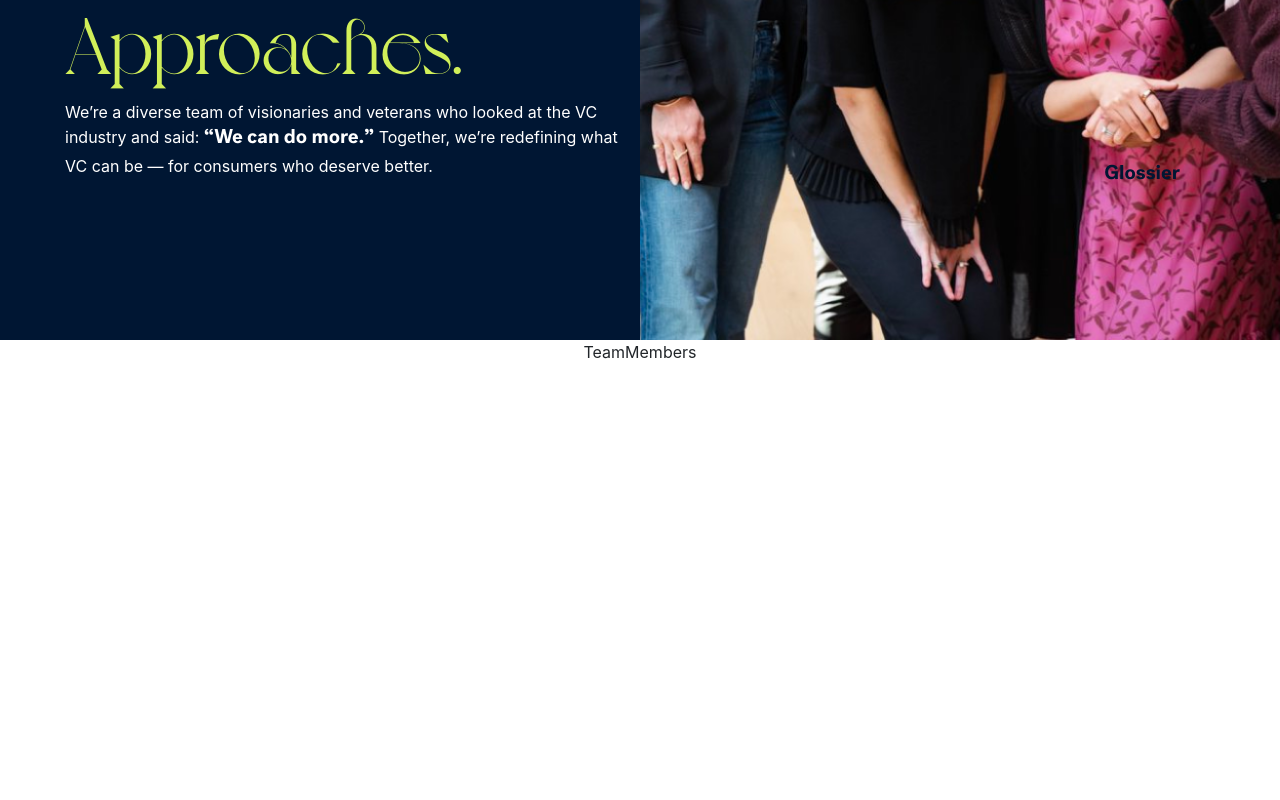
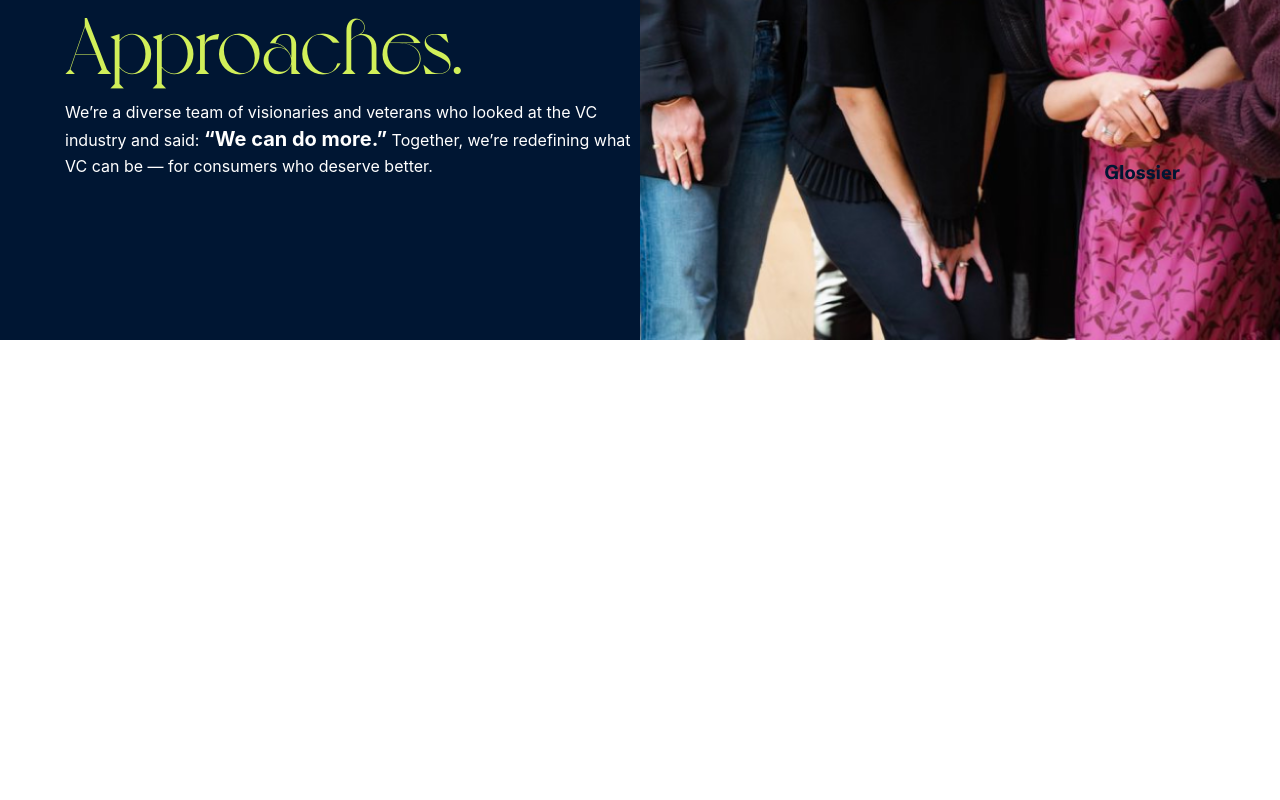
Before and after one commit to nikudon612/fr-poc, a React (Create React App) app: page /team in a window 1280 px wide. Shown: the part 560-1360 px from the top of the page. Built offline with nearby package versions, Linux system fonts and the light colour scheme.

Commit message:
fixed bold text styling

```diff
--- a/src/Components/Team/TeamHero.css
+++ b/src/Components/Team/TeamHero.css
@@ -25,7 +25,7 @@
     color: #D1EF59
 }
 
-.bold-text {
+.team-bold-text {
     font-weight: 700;
     font-size: 20px;
 }
--- a/src/Components/Team/TeamHero.jsx
+++ b/src/Components/Team/TeamHero.jsx
@@ -9,7 +9,7 @@ function TeamHero() {
             <div className='team-hero-text'>
                 <div className='team-hero-title'>Unique <span className='green-text'>People.</span></div>
                 <div className='team-hero-title'>Unique <span className='green-text'>Approaches.</span></div>
-                <div className='team-hero-subtitle'>We’re a diverse team of visionaries and veterans who looked at the VC industry and said: <span className='bold-text'>“We can do more.”</span> Together, we’re redefining what VC can be — for consumers who deserve better.
+                <div className='team-hero-subtitle'>We’re a diverse team of visionaries and veterans who looked at the VC industry and said: <span className='team-bold-text'>“We can do more.”</span> Together, we’re redefining what VC can be — for consumers who deserve better.
                 </div>
             </div>
         </div>
--- a/src/Components/Team/TeamMembers.jsx
+++ b/src/Components/Team/TeamMembers.jsx
@@ -3,7 +3,7 @@ import './TeamMembers.css'
 
 function TeamMembers() {
   return (
-    <div className='team-members'>TeamMembers</div>
+    <div className='team-members'></div>
   )
 }
 
```
